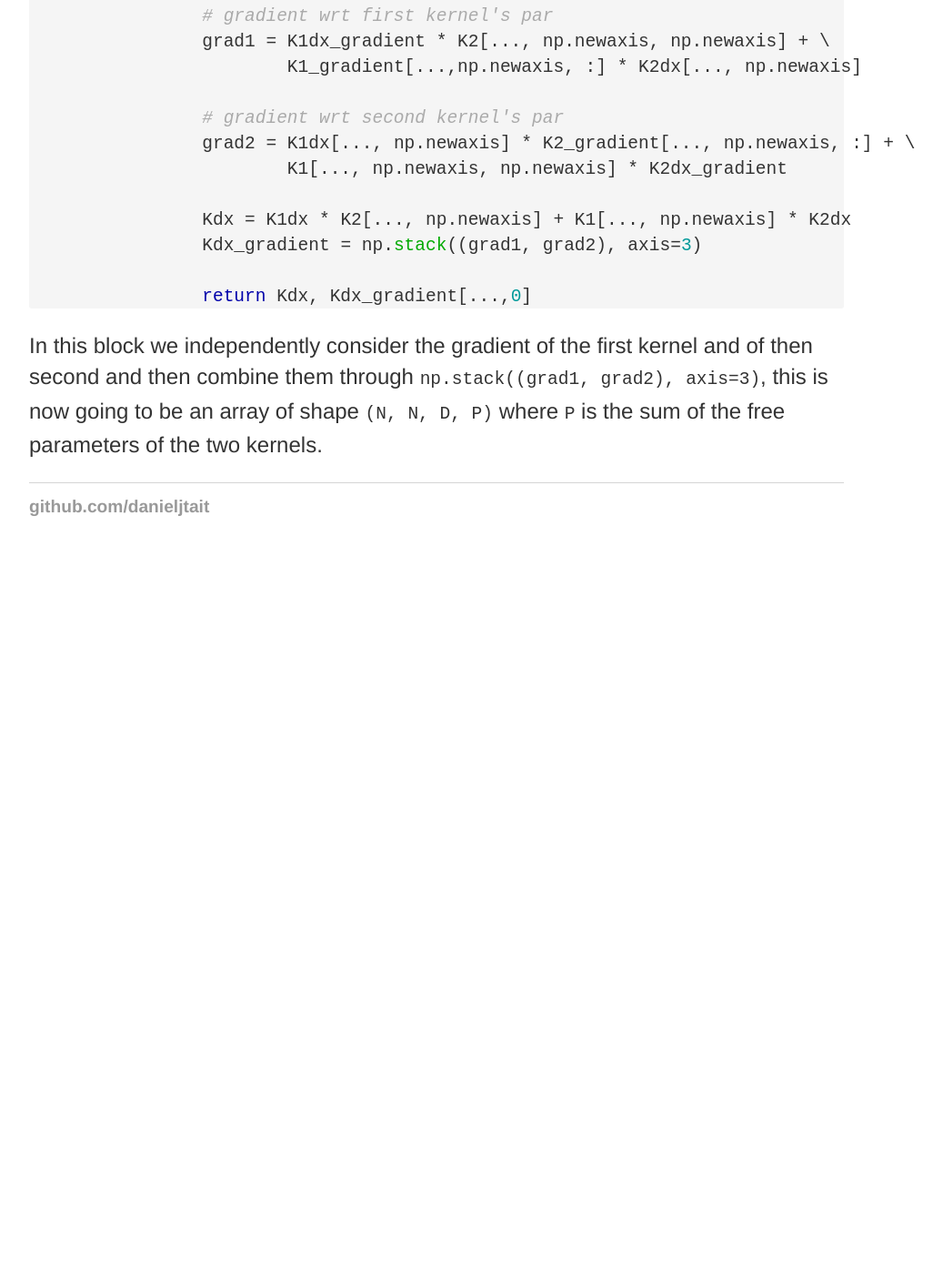
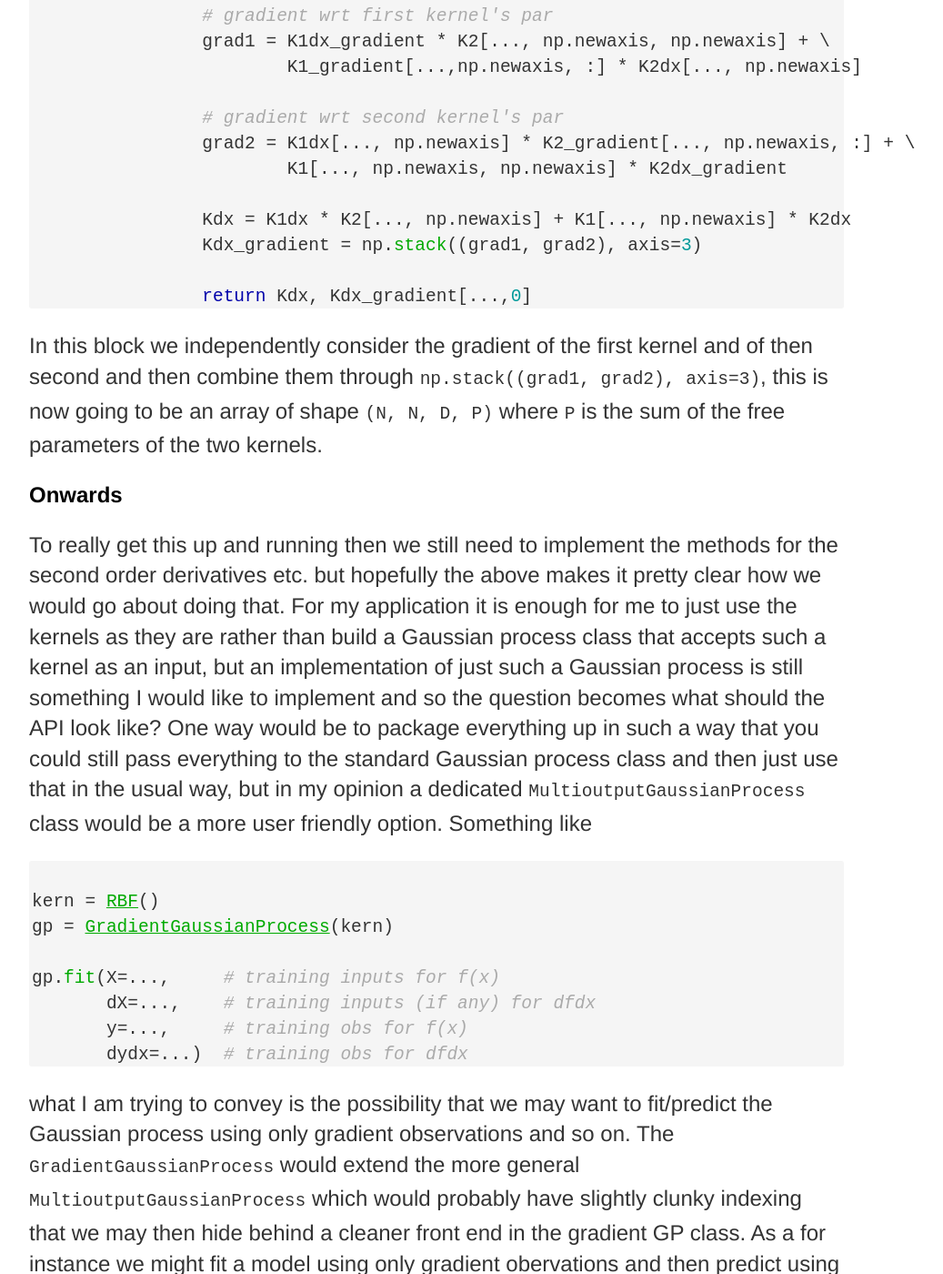
Before and after one commit to danieljtait/danieljtait.github.io, a Jekyll site: the page built from _posts/2018-07-11-pydygpsklearn.md, in a window 1280 px wide and 1400 px high, scrolled down 6054 px. Shown: the whole window at 91% size, without its empty margins (160-1197 px from the left). Built offline with Jekyll 4.4.1, drawn with Linux system fonts in a browser that asks for light colours; formulas are drawn with MathJax 3; before the commit the page ends 6684 px from its top, so only the background shows below that; some of the changed text lies outside the part shown.

Commit message:
putting blog posts back

````diff
--- a/_posts/2018-07-11-pydygpsklearn.md
+++ b/_posts/2018-07-11-pydygpsklearn.md
@@ -179,3 +179,31 @@ class GradientKernelProduct(sklearn_kernels.Product):
 ```
 
 In this block we independently consider the gradient of the first kernel and of then second and then combine them through `np.stack((grad1, grad2), axis=3)`, this is now going to be an array of shape `(N, N, D, P)` where `P` is the sum of the free parameters of the two kernels.
+
+## Onwards
+
+To really get this up and running then we still need to implement the methods for the second order derivatives etc. but hopefully the above makes it pretty clear how we would go about doing that. For my application it is  enough for me to just use the kernels as they are rather than build a Gaussian process class that accepts such a kernel as an input, but an implementation of just such a Gaussian process is still something I would like to implement and so the question becomes what should the API look like? One way would be to package everything up in such a way that you could still pass everything to the standard Gaussian process class and then just use that in the usual way, but in my opinion a dedicated `MultioutputGaussianProcess` class would be a more user friendly option. Something like
+
+```python
+
+kern = RBF()
+gp = GradientGaussianProcess(kern)
+
+gp.fit(X=...,     # training inputs for f(x)
+       dX=...,    # training inputs (if any) for dfdx
+       y=...,     # training obs for f(x)
+       dydx=...)  # training obs for dfdx
+```
+
+what I am trying to convey is the possibility that we may want to fit/predict the Gaussian process using only gradient observations and so on. The `GradientGaussianProcess` would extend the more general `MultioutputGaussianProcess` which would probably have slightly clunky indexing that we may then hide behind a cleaner front end in the gradient GP class. As a for instance we might fit a model using only gradient obervations and then predict using something like
+
+```python
+gp.fit(X=None, dX=grad_inputs, y=None, dydx=grad_obs)
+
+# return the conditional mean of the GP at x in pred_inputs
+# based on the hyperpar optimisation and covar matrices
+# constructed in gp.fit
+gp.predict(X=pred_inputs, 'x|dx')
+```
+
+any thoughts I would be delighted to hear them via email or tweet.
````
